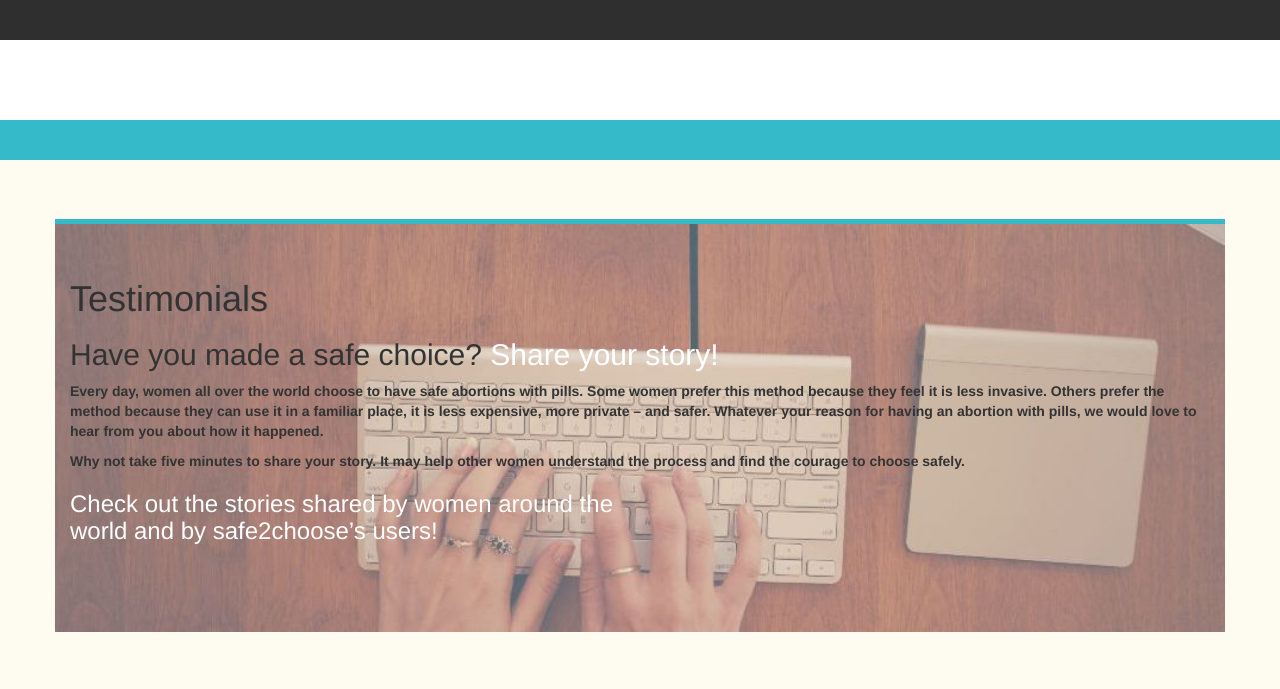
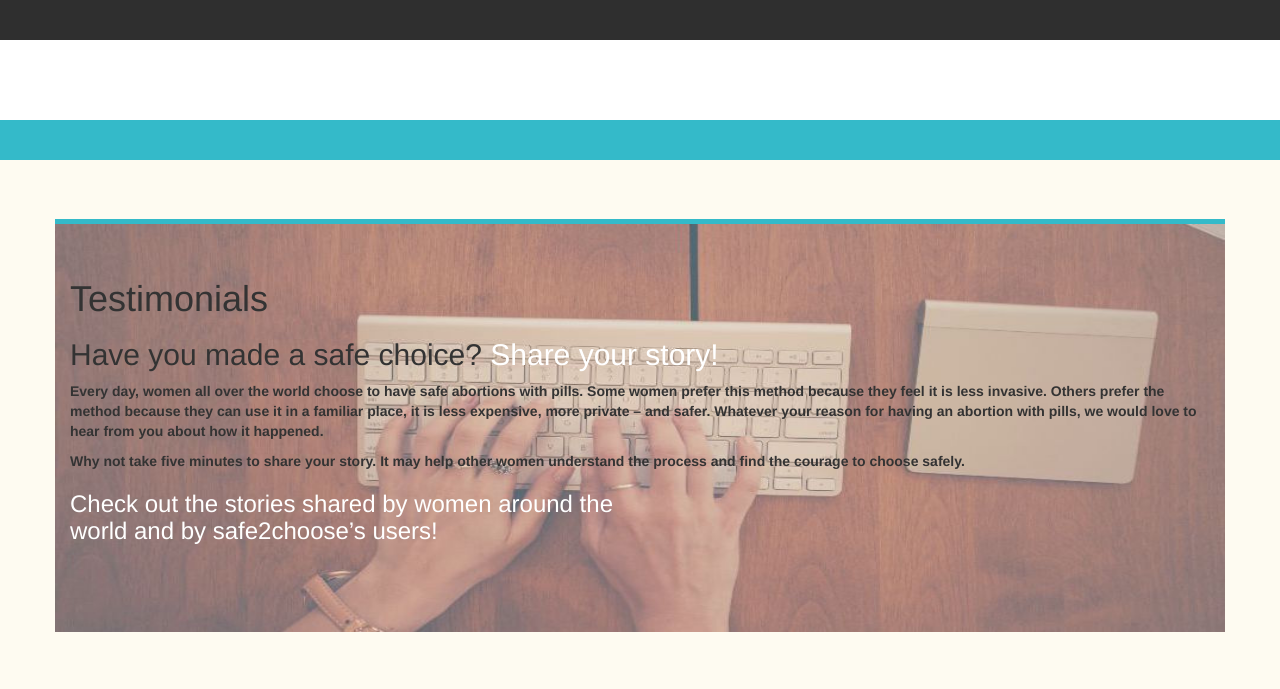
Before and after one commit to diego-s2c/testimonials, a plain HTML site: page index.html in a window 1280 px wide. Shown: the top 689 px of the page. Drawn offline with nearby package versions, Linux system fonts and the light colour scheme.

Commit message:
Size cover problem fixed

```diff
--- a/styles_index.css
+++ b/styles_index.css
@@ -47,10 +47,7 @@ body{
 	background-image: url("_img/woman_hands.jpg");
 	background-repeat: no-repeat;
   	background-attachment: fixed;
-        -webkit-background-size: cover;
-  	-moz-background-size: cover;
-  	-o-background-size: cover;
-	background-size: cover;
+	background-size: 100% 100%;
 }
 @media only screen and (max-width: 480px){
 	.btn{
```
